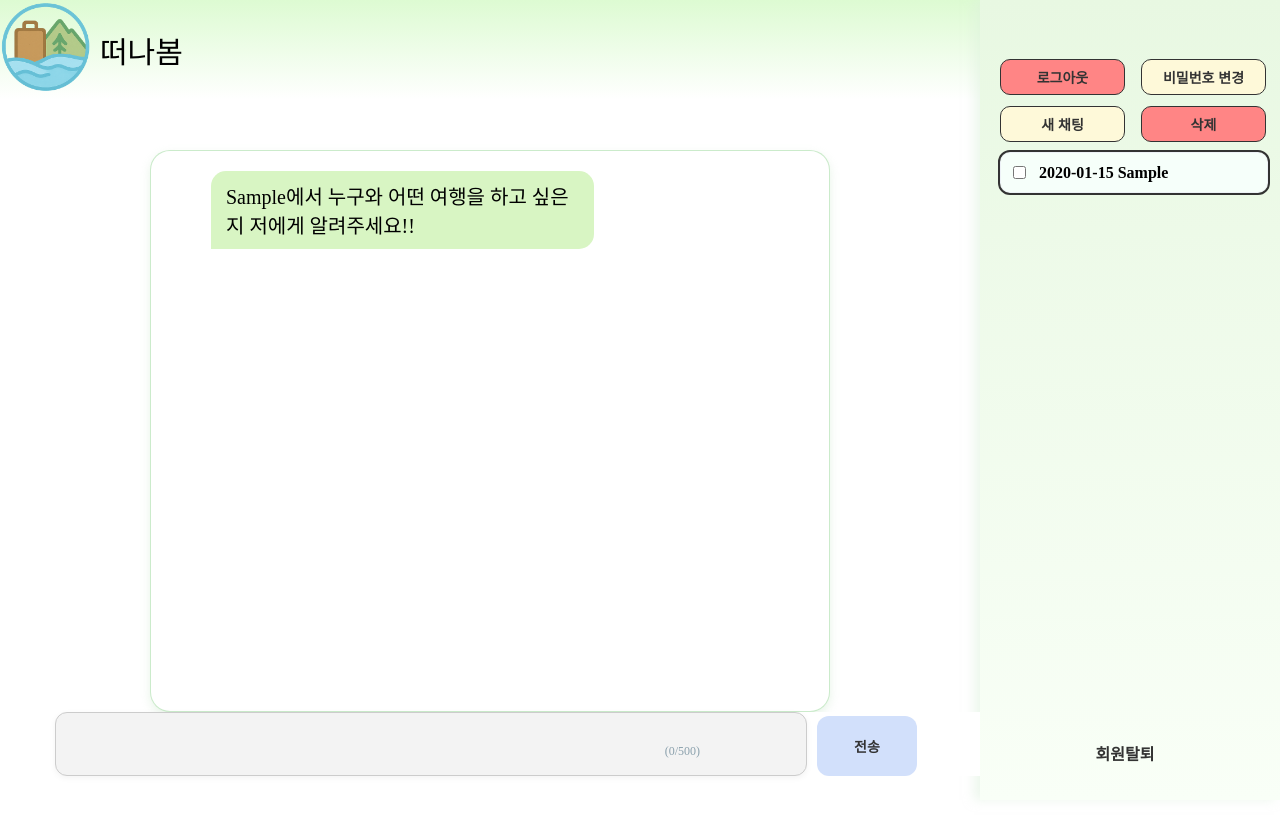
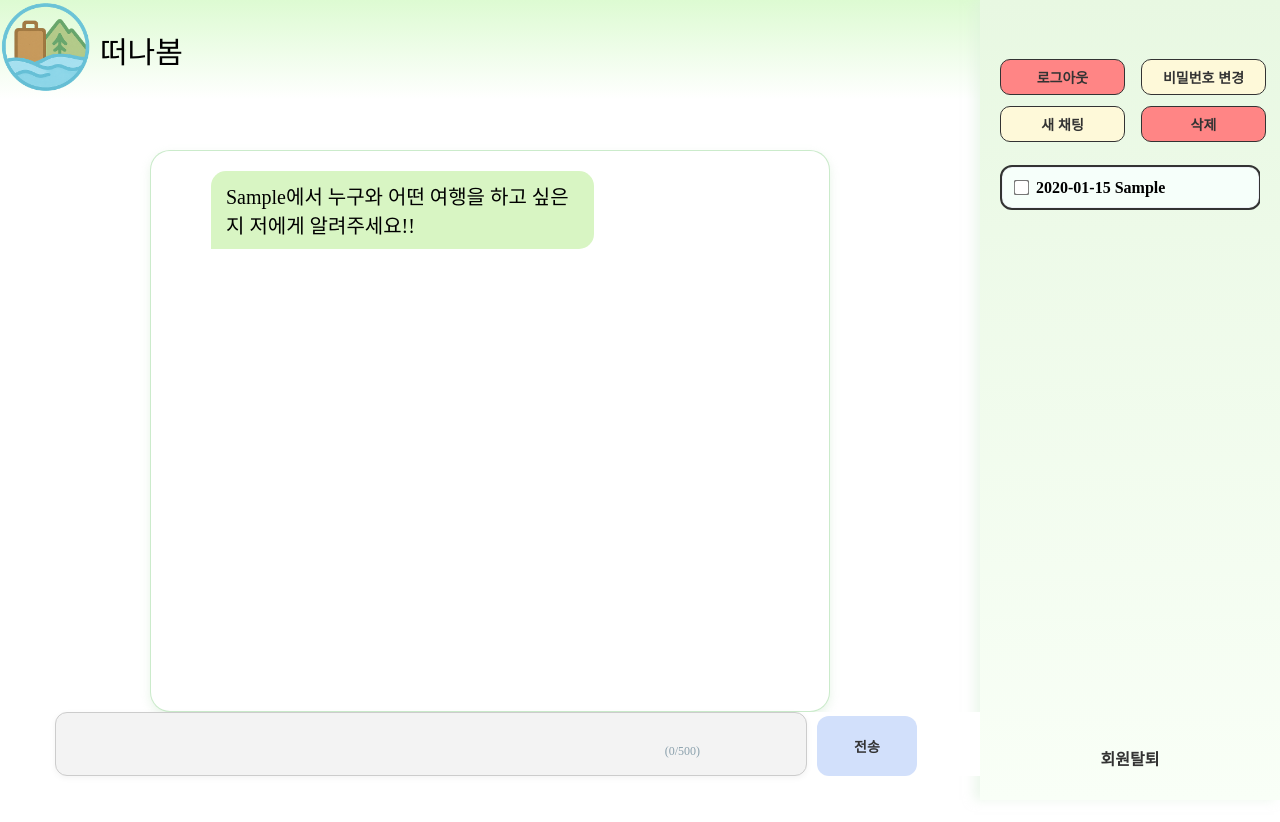
Before and after one commit to SKNETWORKS-FAMILY-AICAMP/SKN17-4th-3Team, a Django app: page /chat/ in a window 1280 px wide. Run offline with Django 5.2, Linux system fonts and the light colour scheme; a user stored in the database is signed in; tables that the repository leaves empty hold one stand-in row (values such as "Sample post"); data that the repository does not hold is empty.

Commit message:
채팅화면 수정했습니다.

```diff
--- a/chat/views.py
+++ b/chat/views.py
@@ -7,6 +7,7 @@ from django.http import JsonResponse
 from chat.models import Chat, Chat_log
 from django.views.decorators.csrf import csrf_exempt
 import json, time
+import re
 
 @login_required
 def logout_view(request):
@@ -31,6 +32,10 @@ def chat_main(request, chat_id=None):
     # 해당 user id의 chat, chats, chat_log 불러오기
     try:
         chat = Chat.objects.get(id=chat_id_get)
+        if chat and chat.area:
+            chat.area_clean = re.sub(r"\s*\(\d+\)\s*$", "", str(chat.area))
+        else:
+            chat.area_clean = chat.area or ""
     except:
         chat = None
 
@@ -71,6 +76,7 @@ def withdraw_view(request):
         logout(request)
         return JsonResponse({'success': True, 'message': '회원 탈퇴가 완료되었습니다.'})
 
+@login_required
 def chat_choice(request):
     area = '전주'
     user_id = 3
@@ -80,6 +86,7 @@ def chat_choice(request):
     )
     return render(request, 'chat/chat_choice.html')
 
+@login_required
 def save_message(request):
     # fetch로 요청 받으면 해당 응답 DB에 저장
     if request.method == 'POST':
@@ -107,7 +114,7 @@ def save_message(request):
 
     return JsonResponse({'status': 'error', 'message': "Invalid Request"}, status=400)
 
-
+@login_required
 def create_chat(request):
     # fetch로 요청 받으면 해당 응답 DB에 저장
     if request.method == 'POST':
@@ -118,18 +125,30 @@ def create_chat(request):
         print('in create chat')
         print(user_id, region)
 
-        # DB에 넣는건 일단 주석처리 해놨습니다
+        # ✅ 같은 이름이 이미 존재하면 (1), (2), ... 붙이기
+        base_name = region
+        name = base_name
+        counter = 1
+
+        while Chat.objects.filter(user_id=user_id, area=name).exists():
+            name = f"{base_name} ({counter})"
+            counter += 1
+
+        # ✅ 최종 이름으로 채팅 생성
         chat = Chat.objects.create(
             user_id=user_id,
-            area=region,
+            area=name,
         )
 
-        # 마찬가지로 여기도 주석처리 했습니다
-        return JsonResponse({"status": "ok", "id": chat.id, "region": region})
-        # return JsonResponse({"status": "ok", "id": user_id, "region": region})
+        return JsonResponse({
+            "status": "ok",
+            "id": chat.id,
+            "region": chat.area  # 실제 저장된 이름 반환
+        })
 
     return JsonResponse({'status': 'error', 'message': "Invalid Request"}, status=400)
 
+@login_required
 def delete_chat(request):
     # fetch로 요청 받으면 해당 챗 DB에서 삭제
     if request.method == 'DELETE':
@@ -149,6 +168,7 @@ def delete_chat(request):
 
     return JsonResponse({'status': 'error', 'message': "Invalid Request"}, status=400)
 
+@login_required
 def chat_list_view(request):
     chats = Chat.objects.filter(user=request.user).order_by('-created_at')
     return render(request, 'chat/chat.html', {'chats':chats})
--- a/static/css/chat.css
+++ b/static/css/chat.css
@@ -181,27 +181,24 @@ button.wan {
   box-shadow: -6px 0 10px rgba(220, 240, 220, 0.5);
   display: flex;
   flex-direction: column;
-  padding: 20px 24px 20px 20px; /* 🔹 오른쪽 여백(padding-right) 추가 */
+  padding: 20px 20px 20px 20px;
   box-sizing: border-box;
 }
 
-
 .sidebar .delete-account-btn {
-  position: absolute;
-  bottom: 10px;
-  right: 20px;
-  text-align: right;
+  position: relative;
+  margin-top: auto;        /* ✅ 맨 아래로 밀기 */
   display: block;
-  width: 90%;
-  margin: 15px auto;
+  width: 100%;
   padding: 10px 0;
   text-align: center;
-  color:#333;
+  color: #333;
   border-radius: 8px;
   font-weight: 600;
   text-decoration: none;
   transition: background 0.2s;
 }
+
 
 .sidebar .top-actions {
   display: grid;
@@ -225,16 +222,44 @@ button.wan {
   padding-top: 12px; margin-top: 4px;
 }
 
-.chat-list { display: flex; flex-direction: column; gap: 8px; min-height: 77vh;
+/* ✅ 채팅 리스트 자동 높이 + 스크롤 */
+.chat-list {
+  flex: 1;                       /* 남은 공간 자동 채우기 */
+  overflow-y: auto;              /* 세로 스크롤 가능 */
+  overflow-x: hidden;
+  margin-top: 15px;
+  margin-bottom: 10px;           /* 아래 버튼과 간격 */
+  display: flex;
+  flex-direction: column;
+  gap: 8px;
+  scrollbar-width: thin;         /* (선택) 얇은 스크롤 */
+  scrollbar-color: #bbb transparent; /* (선택) 스크롤 색상 */
 }
+
 .chat-item {
-  margin-top:10px;
-  width:250px;
-  display: grid; grid-template-columns: 20px 1fr;
-  gap: 10px; align-items: center;
-  padding: 10px 8px; border-radius: 10px;
-  background: #fff; border: 1px solid #edf1f6;
+  margin-top: 10px;
+  width: calc(100% - 3px);
+  display: grid;
+  margin-left:2px;
+  grid-template-columns: 15px 1fr;
+  gap: 10px;
+  align-items: center;
+  padding: 10px 8px;
+  border-radius: 10px;
+  background: #fff;
+  border: 1px solid #edf1f6;
+  box-sizing: border-box;
+  overflow: hidden;
+  word-break: break-all;
 }
+.chat-item input[type="checkbox"] {
+  width: 13px;
+  height: 13px;
+  transform: scale(1.2);
+  cursor: pointer;
+  margin-right: 4px;
+}
+
 .chat-item .date { font-weight: 700; }
 .chat-item.active { outline: 2px solid #333; background: #f6fffa; }
 
--- a/templates/chat/chat.html
+++ b/templates/chat/chat.html
@@ -18,7 +18,7 @@
   <!-- 챗봇 메시지 -->
   {% if chat %}
   <div class="bot-message">
-      <div class="message-bubble bot">{{ chat.area }}에서 누구와 어떤 여행을 하고 싶은지 저에게 알려주세요!!</div>
+      <div class="message-bubble bot">{{ chat.area_clean }}에서 누구와 어떤 여행을 하고 싶은지 저에게 알려주세요!!</div>
   </div>
   {% endif %}
 
@@ -293,6 +293,25 @@
     window.location.href = "{% url 'uauth:findpw' %}"
   });
 
+  newChatBtn.addEventListener('click', () => {
+  const chatCount = document.querySelectorAll('.chat-item').length;  // 현재 채팅 개수 확인
+
+  if (chatCount >= 10) {
+    alert('채팅은 최대 10개까지만 생성할 수 있습니다.');
+    return; // 모달 열리지 않게 중단
+  }
+
+  newChatModal.style.display = 'flex'; // 채팅이 10개 미만일 때만 새 채팅 모달 열기
+  });
+  window.addEventListener('DOMContentLoaded', () => {
+  const chatCount = document.querySelectorAll('.chat-item').length;
+  if (chatCount >= 10) {
+    newChatBtn.disabled = true;
+    newChatBtn.style.backgroundColor = '#E7E7E7';
+    newChatBtn.style.cursor = 'not-allowed';
+  }
+  });
+
 </script>
 
 {% endblock content %}
```
